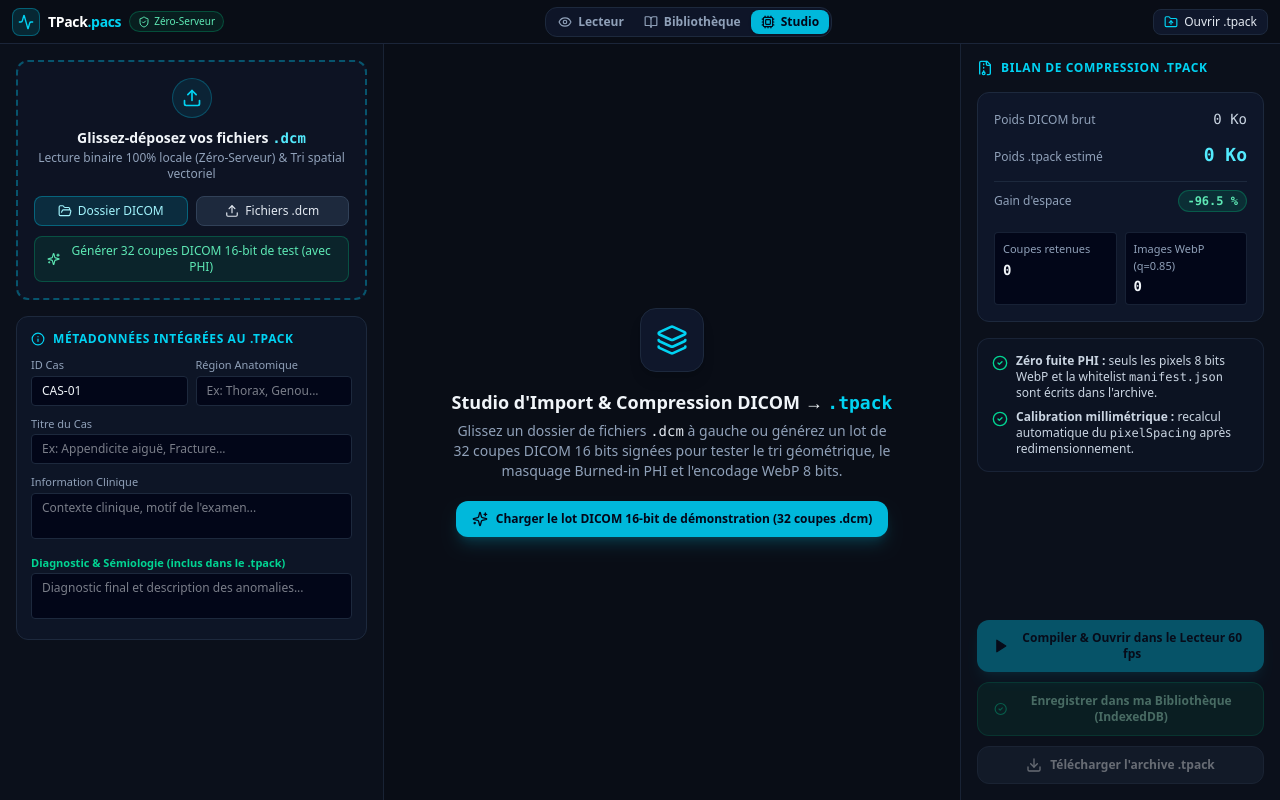
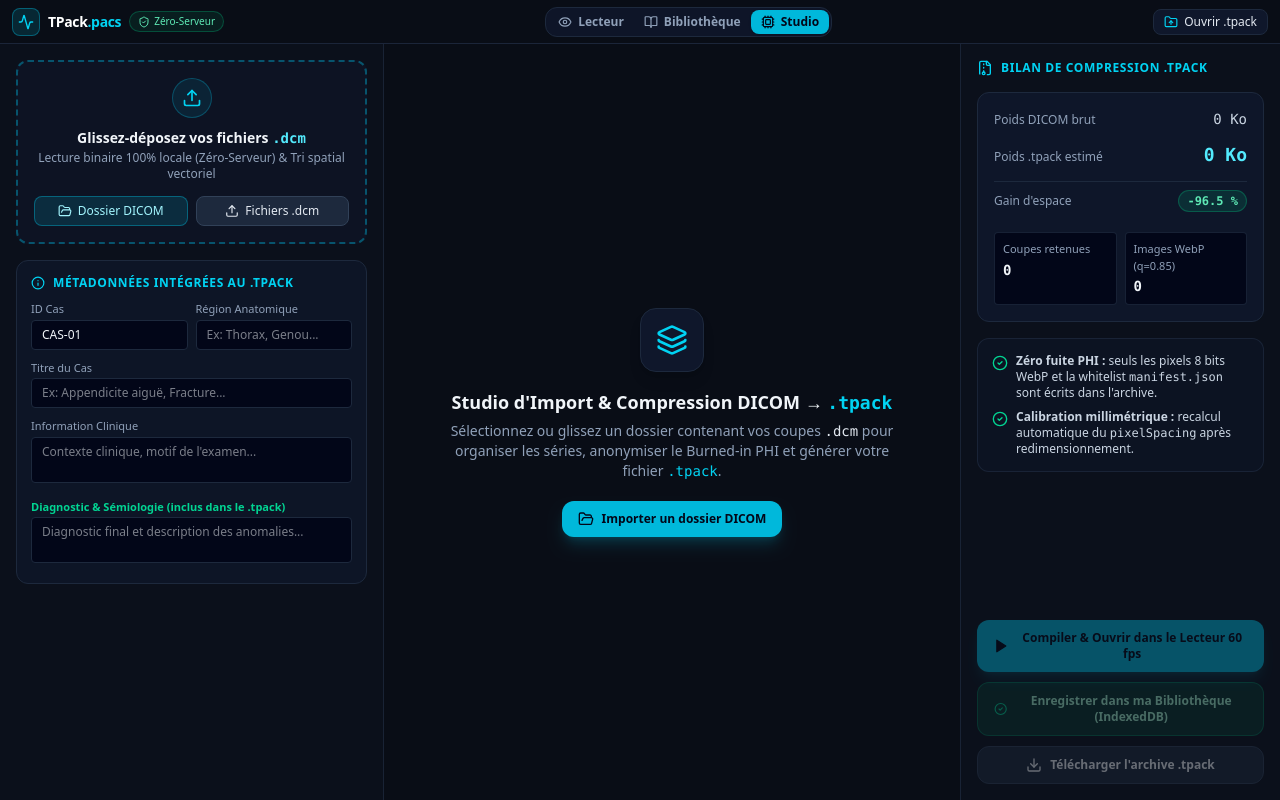
Before and after one commit to Mrthomaslef/dicomviewer, a React (Vite) app: page / in a window 1280 px wide. Both pictures are taken after a click on the button "Studio". Built offline with nearby package versions, Linux system fonts and the light colour scheme.

Commit message:
chore(studio): remove demo DICOM generator buttons

```diff
--- a/src/components/CompressionStudio.tsx
+++ b/src/components/CompressionStudio.tsx
@@ -11,7 +11,6 @@ import {
   Play,
   Layers,
   Trash2,
-  Sparkles,
   CheckCircle2,
   Sliders,
   Info,
@@ -35,7 +34,6 @@ import {
   estimateTPackSizeBytes,
   StudioSeriesBuildOptions,
 } from '../core/tpackBuilder';
-import { generateSyntheticDicomFiles } from '../core/demoCaseGenerator';
 import { LoadedTPackArchive, loadTPackFromBuffer } from '../core/tpackLoader';
 import { saveCaseToIndexedDB, StoredPedagogicalCase } from '../core/caseLibraryDb';
 
@@ -162,24 +160,6 @@ export const CompressionStudio: React.FC<CompressionStudioProps> = ({
       if (series.length > 0) {
         setParsedSeriesList(series);
         initSeriesOptions(series);
-      }
-    } finally {
-      setIsParsing(false);
-    }
-  };
-
-  const handleLoadSyntheticDicomFolder = async () => {
-    setIsParsing(true);
-    const synthFiles = generateSyntheticDicomFiles(32);
-    setParseProgress({ current: 0, total: synthFiles.length });
-    try {
-      const series = await parseDicomFiles(synthFiles, (cur, tot) => {
-        setParseProgress({ current: cur, total: tot });
-      });
-      if (series.length > 0) {
-        setParsedSeriesList(series);
-        initSeriesOptions(series);
-        setCaseTitle('TDM Fantôme 16-bit (avec Bandeau PHI à anonymiser)');
       }
     } finally {
       setIsParsing(false);
@@ -739,14 +719,6 @@ export const CompressionStudio: React.FC<CompressionStudioProps> = ({
               Fichiers .dcm
             </button>
           </div>
-          <button
-            type="button"
-            onClick={handleLoadSyntheticDicomFolder}
-            className="w-full py-1.5 px-3 rounded-lg bg-emerald-500/10 hover:bg-emerald-500/20 border border-emerald-500/30 text-emerald-300 text-xs font-medium flex items-center justify-center gap-1.5 transition"
-          >
-            <Sparkles className="w-3.5 h-3.5" />
-            Générer 32 coupes DICOM 16-bit de test (avec PHI)
-          </button>
         </div>
 
         {isParsing && (
@@ -1120,17 +1092,15 @@ export const CompressionStudio: React.FC<CompressionStudioProps> = ({
               Studio d&apos;Import &amp; Compression DICOM → <code className="text-cyan-400">.tpack</code>
             </h2>
             <p className="text-sm text-slate-400 max-w-md mt-1">
-              Glissez un dossier de fichiers <code className="text-slate-200">.dcm</code> à gauche ou
-              générez un lot de 32 coupes DICOM 16 bits signées pour tester le tri géométrique, le
-              masquage Burned-in PHI et l&apos;encodage WebP 8 bits.
+              Sélectionnez ou glissez un dossier contenant vos coupes <code className="text-slate-200">.dcm</code> pour organiser les séries, anonymiser le Burned-in PHI et générer votre fichier <code className="text-cyan-400">.tpack</code>.
             </p>
             <button
               type="button"
-              onClick={handleLoadSyntheticDicomFolder}
+              onClick={() => folderInputRef.current?.click()}
               className="mt-5 px-4 py-2.5 rounded-xl bg-cyan-500 hover:bg-cyan-400 text-slate-950 font-semibold text-xs flex items-center gap-2 shadow-lg shadow-cyan-500/20 transition cursor-pointer"
             >
-              <Sparkles className="w-4 h-4" />
-              Charger le lot DICOM 16-bit de démonstration (32 coupes .dcm)
+              <FolderOpen className="w-4 h-4" />
+              Importer un dossier DICOM
             </button>
           </div>
         ) : (
```
